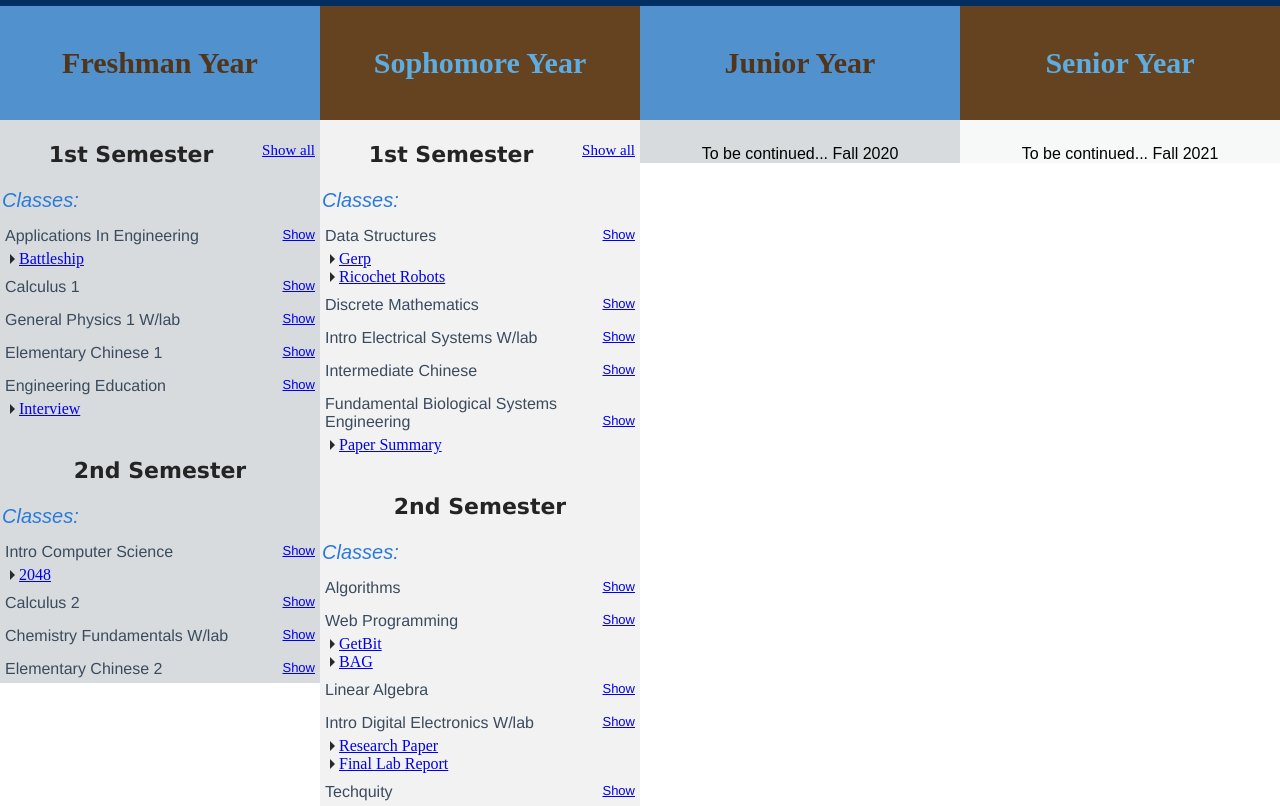
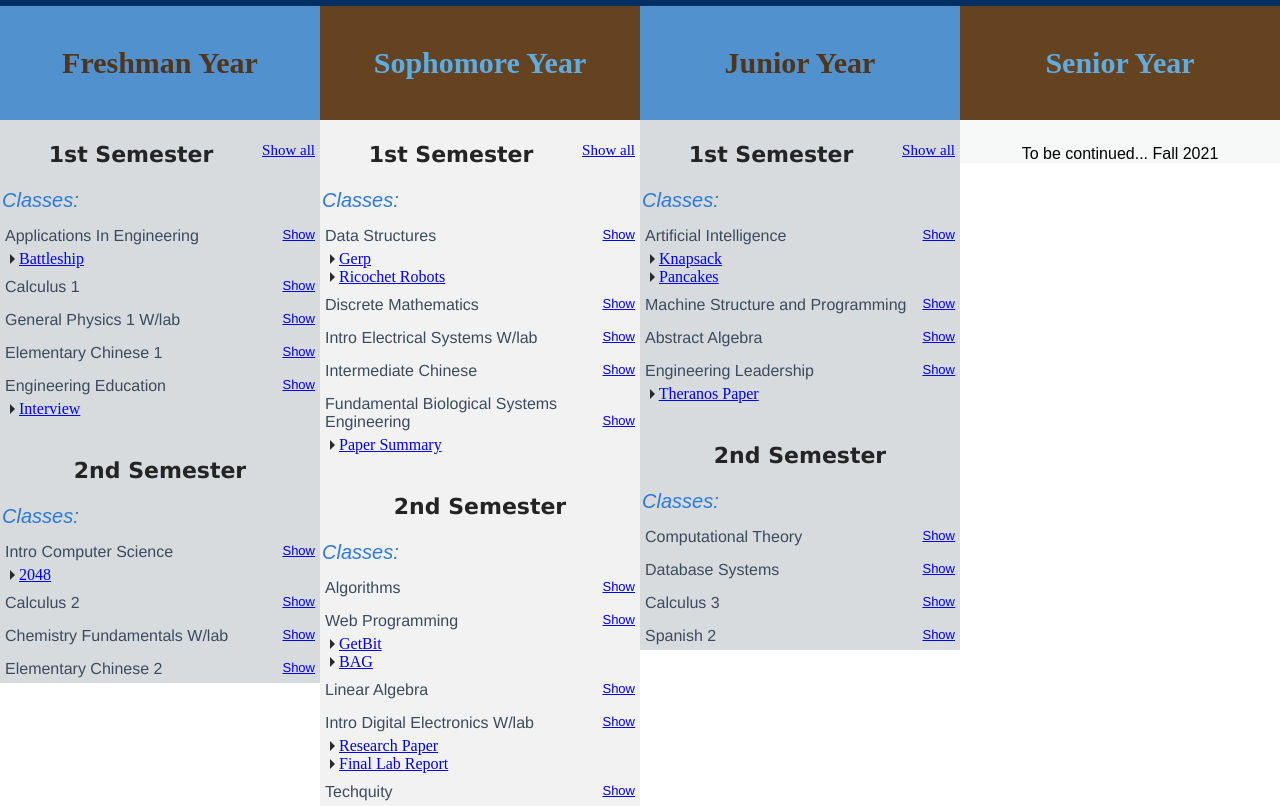
Before and after one commit to Qijin-Chau/QChau, a plain HTML site: page Tufts.html in a window 1280 px wide. Shown: the part 94-900 px from the top of the page. Drawn offline with Linux system fonts and the light colour scheme.

Commit message:
Update Tufts.html

```diff
--- a/Tufts.html
+++ b/Tufts.html
@@ -297,7 +297,99 @@
 		<!-- 						J U N I O R   Y E A R 						-->
 		<div class="third-pane">
 			<header class="school_year"> Junior Year </header>
-			<div class="tbc"> To be continued... Fall 2020 </div>
+			<div>
+				<div class="show_desc" style="float: right; font-size: 15px;" onclick="showAllJunior()">
+					Show all
+				</div>
+				<p class="semester"> 1st Semester</p>
+				<p class="class_label"> Classes: </p>
+
+				<div class="class_block">
+					Artificial Intelligence
+					<span class="show_desc" onclick="showDescription('Comp131')"> Show </span>
+				</div>
+				<div class="files">
+					<div class="arrow-right"></div>
+					<a href="https://github.com/Qijin-Chau/knapsack" target="_blank">
+						Knapsack
+					</a>
+					<br>
+					<div class="arrow-right"></div>
+					<a href="https://github.com/Qijin-Chau/pancake" target="_blank">
+						Pancakes
+					</a>
+				</div>
+				<div class="description" id="Comp131" >
+					History, theory, and computational methods of artificial intelligence. Basic concepts include representation of knowledge and computational methods for reasoning.
+				</div>
+
+				<div class="class_block">
+					Machine Structure and Programming
+					<span class="show_desc" onclick="showDescription('Comp40')"> Show </span>
+				</div>
+				<div class="description" id="Comp40" >
+					Structure of machine-level data and code, including memory, cache, registers, machine arithmetic, and bitwise operations. Teaches machine functionality through interfaces and abstract data types. Structure of assembly code, relocatable object code, and binary machine code, and the translations between them.
+				</div>
+
+				<div class="class_block">
+					Abstract Algebra
+					<span class="show_desc" onclick="showDescription('Math145')"> Show </span>
+				</div>
+				<div class="description" id="Math145" >
+					An introduction to the basic concepts of abstract algebra, including groups and rings.
+				</div>
+
+				<div class="class_block">
+					Engineering Leadership
+					<span class="show_desc" onclick="showDescription('EM54')"> Show </span>
+				</div>
+				<div class="files">
+					<div class="arrow-right"></div>
+					<a href="Files/EM54 Theranos Essay.pdf" target="_blank">
+						Theranos Paper
+					</a>
+					<br>
+				</div>
+				<div class="description" id="EM54" >
+					Development of knowledge, skills, and mindset essential for leading programs and teams in a business organization.
+				</div>
+
+				<br>
+				<p class="semester"> 2nd Semester</p>
+				<p class="class_label"> Classes: </p>
+
+				<div class="class_block">
+					Computational Theory
+					<span class="show_desc" onclick="showDescription('Comp170')"> Show </span>
+				</div>
+				<div class="description" id="Comp170" >
+					Models of computation: Turing machines, pushdown automata, and finite automata.
+				</div>
+
+				<div class="class_block">
+					Database Systems
+					<span class="show_desc" onclick="showDescription('Comp115')"> Show </span>
+				</div>
+				<div class="description" id="Comp115" >
+					Fundamental concepts of database systems, including conceptual design, relational and object-oriented data models, query languages (SQL, QBE), and implementation issues.
+				</div>
+
+				<div class="class_block">
+					Calculus 3
+					<span class="show_desc" onclick="showDescription('Math42')"> Show </span>
+				</div>
+				<div class="description" id="Math42" >
+					Vectors in two and three dimensions, applications of the derivative of vector-valued functions of a single variable.
+				</div>
+
+				<div class="class_block">
+					Spanish 2
+					<span class="show_desc" onclick="showDescription('SPN02')"> Show </span>
+				</div>
+				<div class="description" id="SPN02" >
+					Fundamentals of the Spanish language with stress on oral skills, pronunciation, and listening comprehension.
+				</div>
+			</div>
 		</div>
 
 
```
